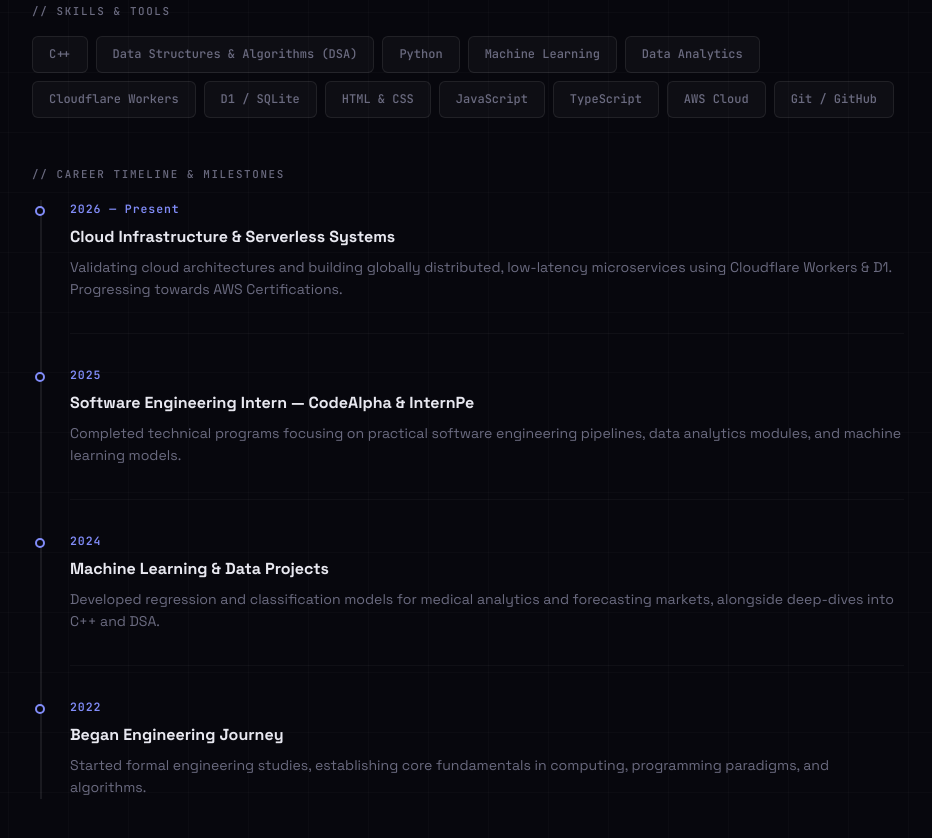
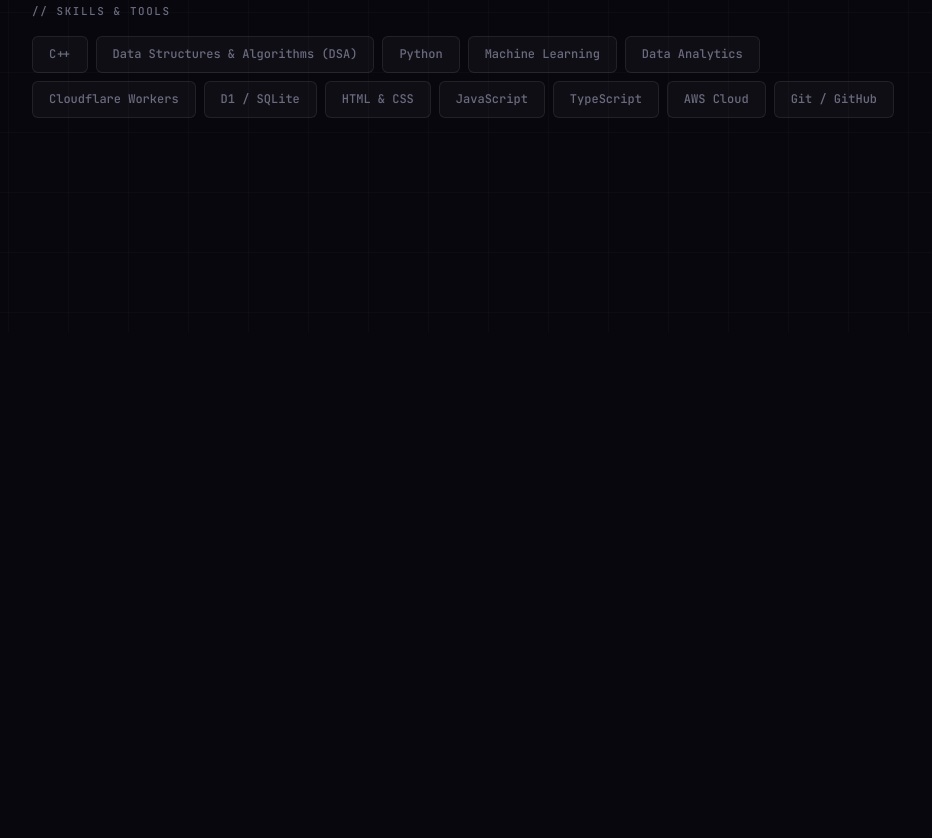
Before and after one commit to Suraj-8300/project-sun, a website: page public/portfolio.html in a window 1280 px wide. Shown: the part 468-1306 px from the top of the page, without its empty margins (172-1104 px from the left). After the commit the page ends 800 px from the top, so only its background shows below. Drawn offline with nearby package versions, Linux system fonts and the light colour scheme; a web font is replaced by a local one.

Commit message:
Branding: Remove static career timeline section from portfolio page

```diff
--- a/public/portfolio.html
+++ b/public/portfolio.html
@@ -48,31 +48,6 @@
         </div>
       </div>
 
-      <div class="timeline-section">
-        <div class="section-label">// career timeline & milestones</div>
-        <div class="timeline">
-          <div class="timeline-item">
-            <div class="timeline-year">2026 — Present</div>
-            <div class="timeline-title">Cloud Infrastructure & Serverless Systems</div>
-            <div class="timeline-desc">Validating cloud architectures and building globally distributed, low-latency microservices using Cloudflare Workers & D1. Progressing towards AWS Certifications.</div>
-          </div>
-          <div class="timeline-item">
-            <div class="timeline-year">2025</div>
-            <div class="timeline-title">Software Engineering Intern — CodeAlpha & InternPe</div>
-            <div class="timeline-desc">Completed technical programs focusing on practical software engineering pipelines, data analytics modules, and machine learning models.</div>
-          </div>
-          <div class="timeline-item">
-            <div class="timeline-year">2024</div>
-            <div class="timeline-title">Machine Learning & Data Projects</div>
-            <div class="timeline-desc">Developed regression and classification models for medical analytics and forecasting markets, alongside deep-dives into C++ and DSA.</div>
-          </div>
-          <div class="timeline-item">
-            <div class="timeline-year">2022</div>
-            <div class="timeline-title">Began Engineering Journey</div>
-            <div class="timeline-desc">Started formal engineering studies, establishing core fundamentals in computing, programming paradigms, and algorithms.</div>
-          </div>
-        </div>
-      </div>
     </main>
 
     <script src="/router.js"></script>
```
